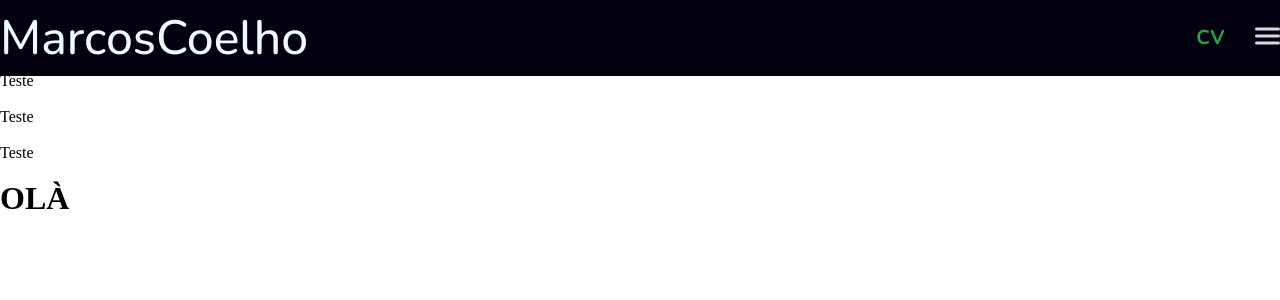
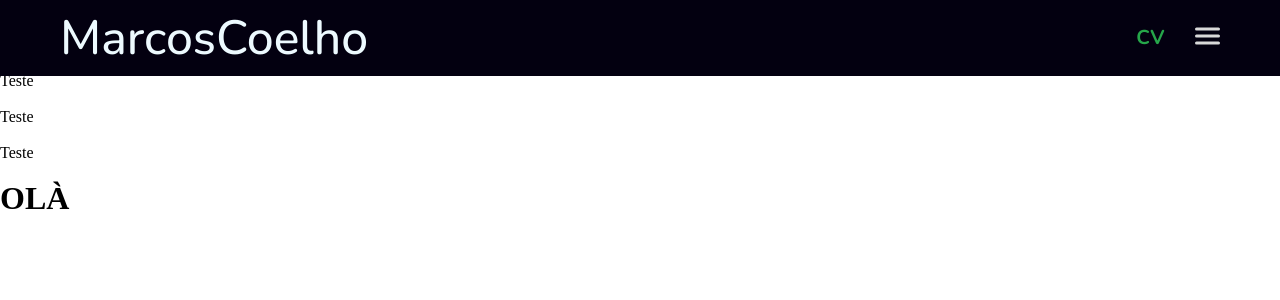
Before and after one commit to MarcosAlexandreCoelhoCampos/marcos-coelho, a React (Vite) app: page / in a window 1280 px wide. Shown: the top 300 px of the page. Built offline with nearby package versions, Linux system fonts and the light colour scheme; a web font is replaced by a local one.

Commit message:
Fix MaxWidth

```diff
--- a/src/components/MaxWidth/style.module.scss
+++ b/src/components/MaxWidth/style.module.scss
@@ -1,6 +1,6 @@
 .MaxWidth {
   width: 100%;
-  min-width: 100%;
+  max-width: 100%;
   box-sizing: border-box;
   padding: 0 16px;
   margin: 0px auto;
```
